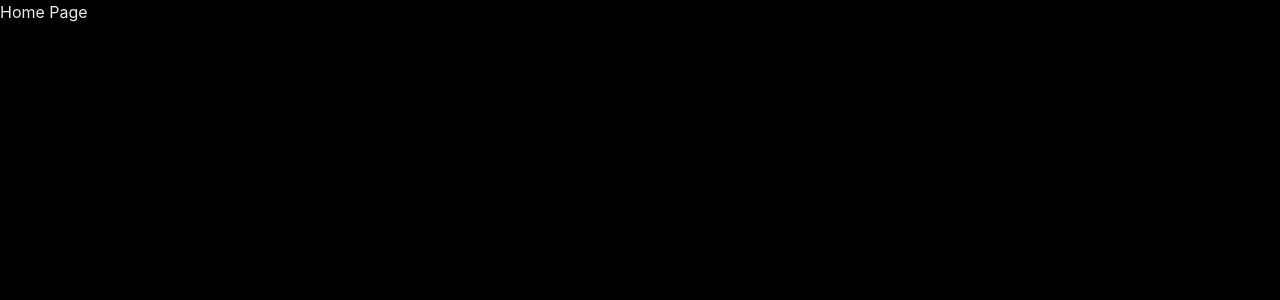
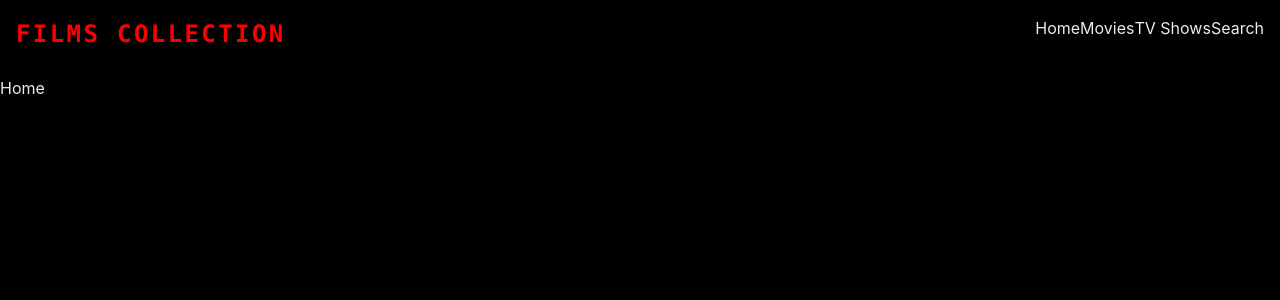
Before and after one commit to ValeraKaktotak/React-TS-Movies-App, a React (Vite) app: page / in a window 1280 px wide. Shown: the top 300 px of the page. Built offline with nearby package versions, Linux system fonts and the light colour scheme.

Commit message:
done main folders structure

```diff
--- a/src/App.tsx
+++ b/src/App.tsx
@@ -1,10 +1,13 @@
+import { Layout } from '@/layouts/Layout'
 import React from 'react'
 import { Outlet } from 'react-router-dom'
 
 const App: React.FC = () => {
 	return (
 		<>
-			<Outlet />
+			<Layout>
+				<Outlet />
+			</Layout>
 		</>
 	)
 }
--- /dev/null
+++ b/src/components/Navbar.tsx
@@ -0,0 +1,33 @@
+import { Box, Container, Flex } from '@chakra-ui/react'
+import type { FC } from 'react'
+import { Link } from 'react-router-dom'
+
+export const Navbar: FC = () => {
+	return (
+		<Box py='4' mb='2'>
+			<Container maxW={'container.xl'}>
+				<Flex justifyContent={'space-between'}>
+					<Link to='/'>
+						<Box
+							fontSize={'2xl'}
+							fontWeight={'bold'}
+							color={'red'}
+							letterSpacing={'widest'}
+							fontFamily={'mono'}
+						>
+							FILMS COLLECTION
+						</Box>
+					</Link>
+
+					{/* DESKTOP */}
+					<Flex>
+						<Link to='/'>Home</Link>
+						<Link to='/movies'>Movies</Link>
+						<Link to='/shows'>TV Shows</Link>
+						<Link to='/search'>Search</Link>
+					</Flex>
+				</Flex>
+			</Container>
+		</Box>
+	)
+}
--- /dev/null
+++ b/src/layouts/Layout.tsx
@@ -0,0 +1,17 @@
+import { type FC } from 'react'
+
+//Components
+import { Navbar } from '@/components/Navbar'
+
+type ILayout = {
+	children: React.ReactNode
+}
+
+export const Layout: FC<ILayout> = ({ children }) => {
+	return (
+		<>
+			<Navbar />
+			{children}
+		</>
+	)
+}
--- /dev/null
+++ b/src/pages/home/Home.tsx
@@ -0,0 +1,5 @@
+import type { FC } from 'react'
+
+export const Home: FC = () => {
+	return <div>Home</div>
+}
--- /dev/null
+++ b/src/pages/movies/Movies.tsx
@@ -0,0 +1,5 @@
+import type { FC } from 'react'
+
+export const Movies: FC = () => {
+	return <div>Movies</div>
+}
--- /dev/null
+++ b/src/pages/search/Search.tsx
@@ -0,0 +1,5 @@
+import type { FC } from 'react'
+
+export const Search: FC = () => {
+	return <div>Search</div>
+}
--- /dev/null
+++ b/src/pages/shows/Shows.tsx
@@ -0,0 +1,5 @@
+import type { FC } from 'react'
+
+export const Shows: FC = () => {
+	return <div>Shows</div>
+}
```
Also changed, not shown: src/routes/routesConfig.tsx (+8 -4 lines).
